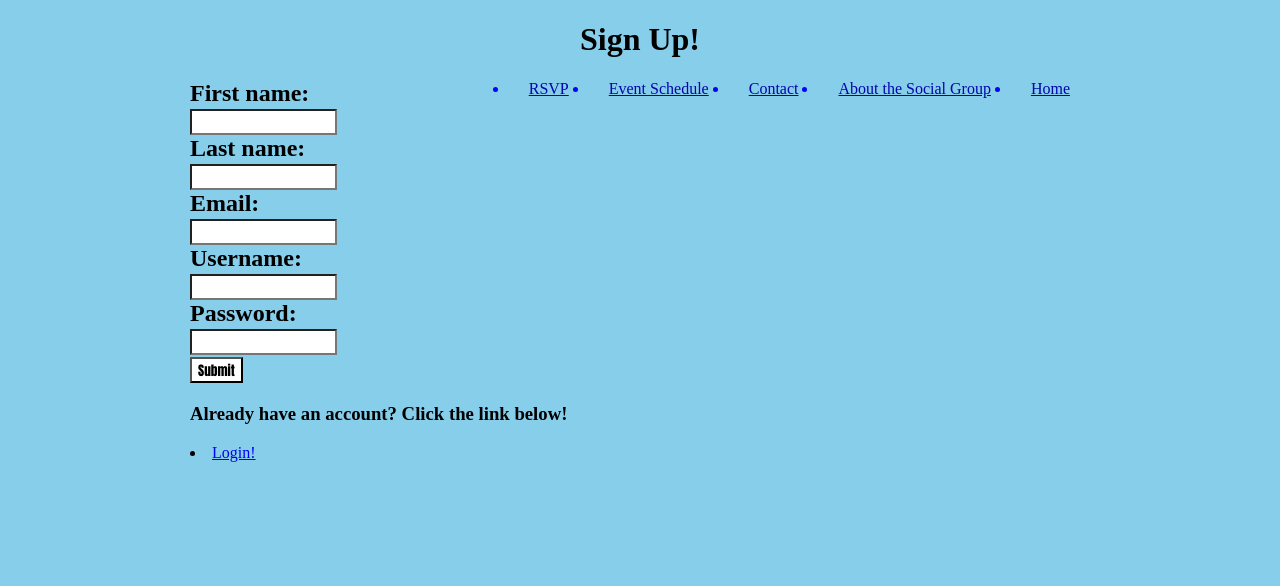
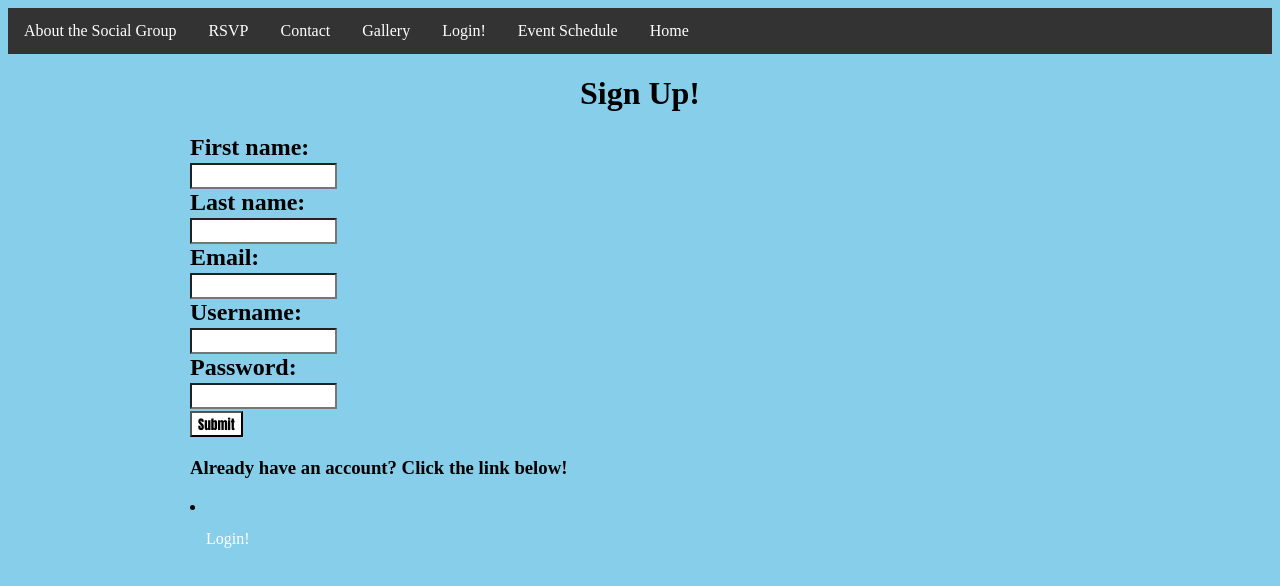
Before and after one commit to GianMR8/IMED_Project6, a plain HTML site: page index.html in a window 1280 px wide. Drawn offline with Linux system fonts and the light colour scheme.

Commit message:
initialize

```diff
--- a/index.html
+++ b/index.html
@@ -8,16 +8,19 @@
 
 <body>
     <header>
+        <ul>
+            <li><a class="active" href="https://gianmr8.github.io/IMED_Project5/">About the Social Group</a></li>
+            <li><a href="https://gianmr8.github.io/rsvp/">RSVP</a></li>
+            <li><a href="https://gianmr8.github.io/IMED_Project7/">Contact</a></li>
+            <li><a href="https://gianmr8.github.io/gallery/">Gallery</a></li>
+            <li><a href="https://gianmr8.github.io/login/">Login!</a></li>
+            <li><a href="https://gianmr8.github.io/IMED_Project1/">Event Schedule</a></li>
+            <li><a href="https://gianmr8.github.io/socialevents/">Home</a></li>
+
+          </ul>
         <h1 class="indie-oswald-regular">Sign Up!</h1></header>
 <div id="container">
     <nav>
-        <ul>
-            <li><a href="https://gianmr8.github.io/socialevents/">Home</a></li>
-            <li><a href="https://gianmr8.github.io/IMED_Project5/">About the Social Group</a></li>
-            <li><a href="https://gianmr8.github.io/IMED_Project7/">Contact</a></li>
-            <li><a href="https://gianmr8.github.io/IMED_Project1/">Event Schedule</a></li>
-            <li><a href="https://gianmr8.github.io/rsvp/">RSVP</a></li>
-        </ul>
     </nav>
     <div class="hero">
         <form action="/action_page.php">
@@ -29,9 +32,9 @@
             <label for="email">Email:</label><br>
             <input type="text" id="email" name="email"><br>
             <label for="username">Username:</label><br>
-            <input type="text" id="username" name="username"><br>
+            <input type="text" id="uname" name="uname"><br>
             <label for="password">Password:</label><br>
-            <input type="text" id="password" name="password"><br>
+            <input type="text" id="psw" name="psw"><br>
             <input type="submit" value="Submit"></h2>
             </header>
         </form>
--- a/main.css
+++ b/main.css
@@ -43,3 +43,27 @@ input{
     background-color: white;
     font-family: Impact, Haettenschweiler, 'Arial Narrow Bold', sans-serif;
 }
+
+ul {
+    list-style-type: none;
+    margin: 0;
+    padding: 0;
+    overflow: hidden;
+    background-color: #333;
+  }
+
+  li {
+    float: left;
+  }
+
+  li a {
+    display: block;
+    color: white;
+    text-align: center;
+    padding: 14px 16px;
+    text-decoration: none;
+  }
+
+  li a:hover {
+    background-color: #111;
+  }
```
